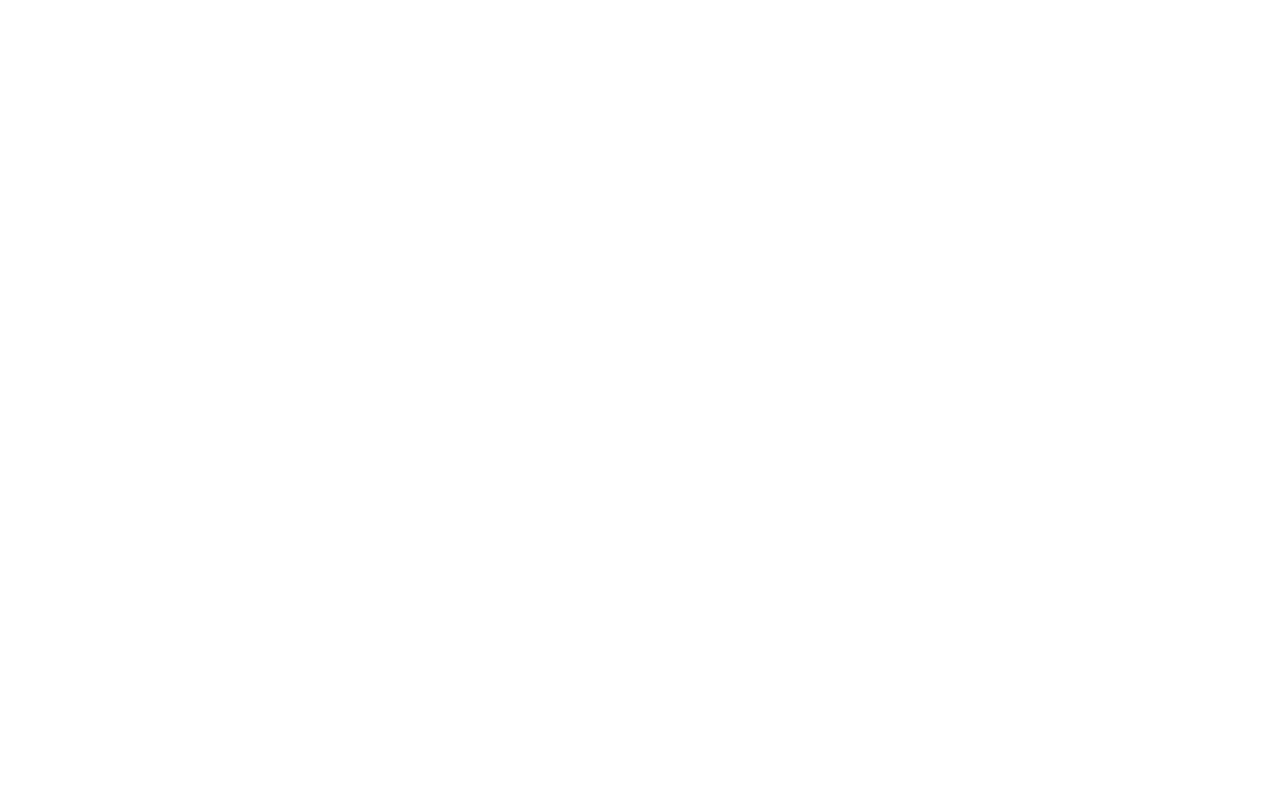
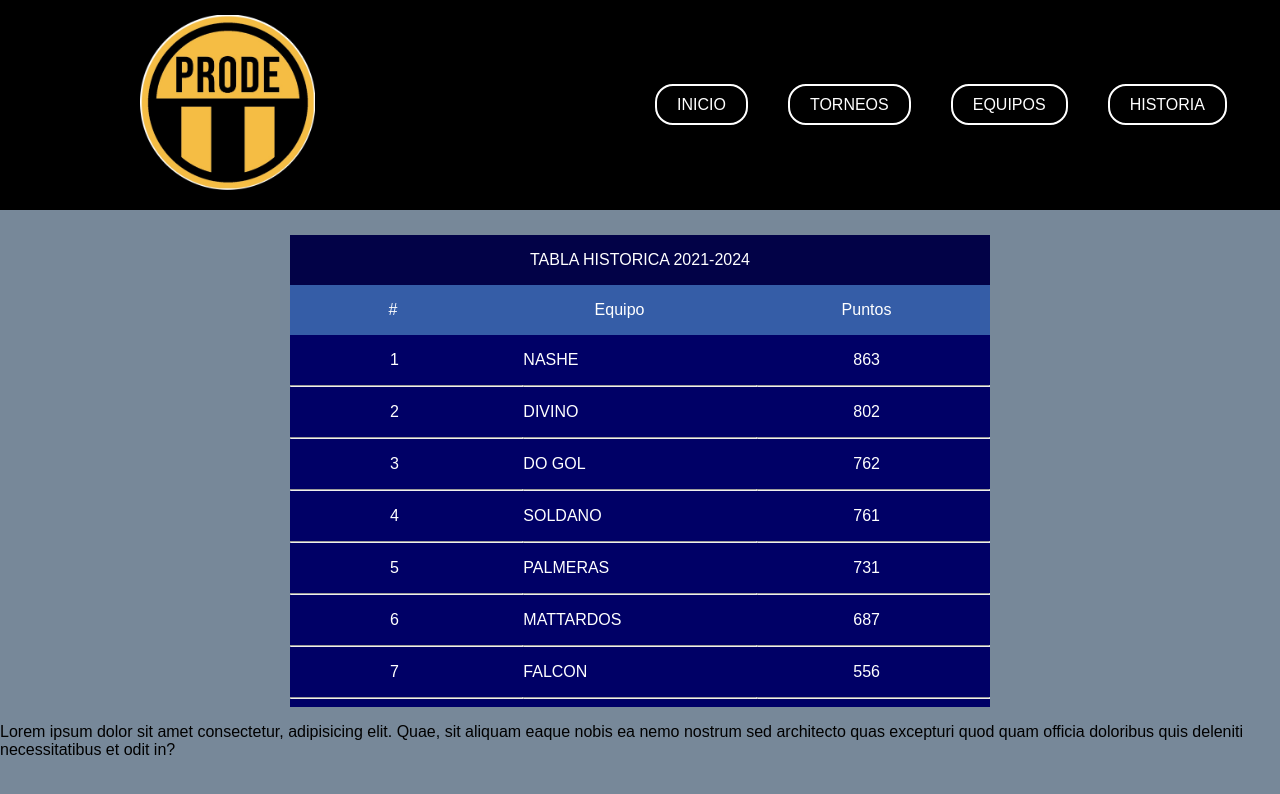
Before and after one commit to julianrubio22/prode, a plain HTML site: page torneos.html in a window 1280 px wide. Drawn offline with Linux system fonts and the light colour scheme.

Commit message:
cambios del dia 27/3

```diff
--- a/equipos.html
+++ b/equipos.html
@@ -0,0 +1,22 @@
+<!DOCTYPE html>
+<html lang="en">
+<head>
+    <meta charset="UTF-8">
+    <meta name="viewport" content="width=device-width, initial-scale=1.0">
+    <title>Document</title>
+    <link rel="stylesheet" href="style.css">
+</head>
+<body>
+    <header>
+        <img src="imagenes/escudo-prode.jpeg">
+    <nav>
+        <ul>
+            <li><a href="index.html">INICIO</a></li>
+            <li><a href="torneos.html">TORNEOS</a></li>
+            <li><a href="equipos.html">EQUIPOS</a></li>
+            <li><a href="historia.html">HISTORIA</a></li>
+          </ul>
+    </nav>
+</header>
+</body>
+</html>
--- a/style.css
+++ b/style.css
@@ -2,6 +2,7 @@ body{
     font-family: Arial, Helvetica, sans-serif;
     margin: 0;
     padding: 0;
+    background-color: lightslategrey;
 }
 
 header{
@@ -14,7 +15,7 @@ header{
 header img {
     margin: 15px 0 20px 140px;
     height: 175px;
-    margin-right: 20px;
+    margin-right: 300px;
 }
 
 nav ul{
@@ -55,3 +56,66 @@ nav ul li a:hover {
     height: auto;
     border-radius: 8px;
 }
+
+/*TABLA HISTORICA*/
+
+/*.tabla {
+    display: grid;
+    grid-template-columns: 1fr;
+    width: 300px;
+    margin: auto;
+    margin-top: 20px;
+}
+
+.tabla div {
+    background: black;
+    color: white;
+    text-align: center;
+    margin-top: 2px;
+}*/
+
+.containertabla {
+    display: grid;
+    grid-template-columns: 1fr 1fr 1fr;
+    width: 700px;
+    margin: auto;
+    margin-top: 25px;
+}
+
+.titulotabla {
+    background: rgb(2, 2, 71);
+    grid-column: 1 / 4;
+    text-align: center;
+    color: white;
+}
+
+.titulotabla div{
+    display: flex;
+    justify-content: space-around;
+    background: rgb(53, 93, 167);
+}
+
+.tablapuntos {
+    background: rgb(0, 0, 102);
+    color: white;
+}
+
+.tablapuntos p {
+    margin-left: 100px;
+}
+
+.equipos {
+    background: rgb(0, 0, 102);
+    color: white;
+}
+
+
+.puntos {
+    text-align: end;
+    background: rgb(0, 0, 102);
+    color: white;
+}
+
+.puntos p {
+    margin-right: 110px;
+}
--- a/torneos.html
+++ b/torneos.html
@@ -0,0 +1,123 @@
+<!DOCTYPE html>
+<html lang="en">
+<head>
+    <meta charset="UTF-8">
+    <meta name="viewport" content="width=device-width, initial-scale=1.0">
+    <title>PRODE</title>
+    <link rel="stylesheet" href="style.css">
+</head>
+<body>
+    <header>
+            <img src="imagenes/escudo-prode.jpeg">
+        <nav>
+            <ul>
+                <li><a href="index.html">INICIO</a></li>
+                <li><a href="torneos.html">TORNEOS</a></li>
+                <li><a href="equipos.html">EQUIPOS</a></li>
+                <li><a href="historia.html">HISTORIA</a></li>
+              </ul>
+        </nav>
+    </header>
+    <section class="containertabla">
+        <div class="titulotabla">
+            <p>TABLA HISTORICA 2021-2024</p>
+            <div>
+                <p>#</p>
+                <p>Equipo</p>
+                <p>Puntos</p>
+            </div>
+        </div>
+        <div class="tablapuntos">
+            <div>
+                <p>1</p>
+                <hr>
+            </div>
+            <div>
+                <p>2</p>
+                <hr>
+            </div>
+            <div>
+                <p>3</p>
+                <hr>
+            </div>
+            <div>
+                <p>4</p>
+                <hr>
+            </div>
+            <div>
+                <p>5</p>
+                <hr>
+            </div>
+            <div>
+                <p>6</p>
+                <hr>
+            </div>
+            <div>
+                <p>7</p>
+                <hr>
+            </div>
+        </div>
+        <div class="equipos">
+            <div>
+                <p>NASHE</p>
+                <hr>
+            </div>
+            <div>
+                <p>DIVINO</p>
+                <hr>
+            </div>
+            <div>
+                <p>DO GOL</p>
+                <hr>
+            </div>
+            <div>
+                <p>SOLDANO</p>
+                <hr>
+            </div>
+            <div>
+                <p>PALMERAS</p>
+                <hr>
+            </div>
+            <div>
+                <p>MATTARDOS</p>
+                <hr>
+            </div>
+            <div>
+                <p>FALCON</p>
+                <hr>
+            </div>
+        </div>
+        <div class="puntos">
+            <div>
+                <p>863</p>
+                <hr>
+            </div>
+            <div>
+                <p>802</p>
+                <hr>
+            </div>
+            <div>
+                <p>762</p>
+                <hr>
+            </div>
+            <div>
+                <p>761</p>
+                <hr>
+            </div>
+            <div>
+                <p>731</p>
+                <hr>
+            </div>
+            <div>
+                <p>687</p>
+                <hr>
+            </div>
+            <div>
+                <p>556</p>
+                <hr>
+            </div>
+        </div>
+    </section>
+    <p>Lorem ipsum dolor sit amet consectetur, adipisicing elit. Quae, sit aliquam eaque nobis ea nemo nostrum sed architecto quas excepturi quod quam officia doloribus quis deleniti necessitatibus et odit in?</p>
+</body>
+</html>
```
Also changed, not shown: historia.html (+22 -0 lines), index.html (+1 -0 lines).
